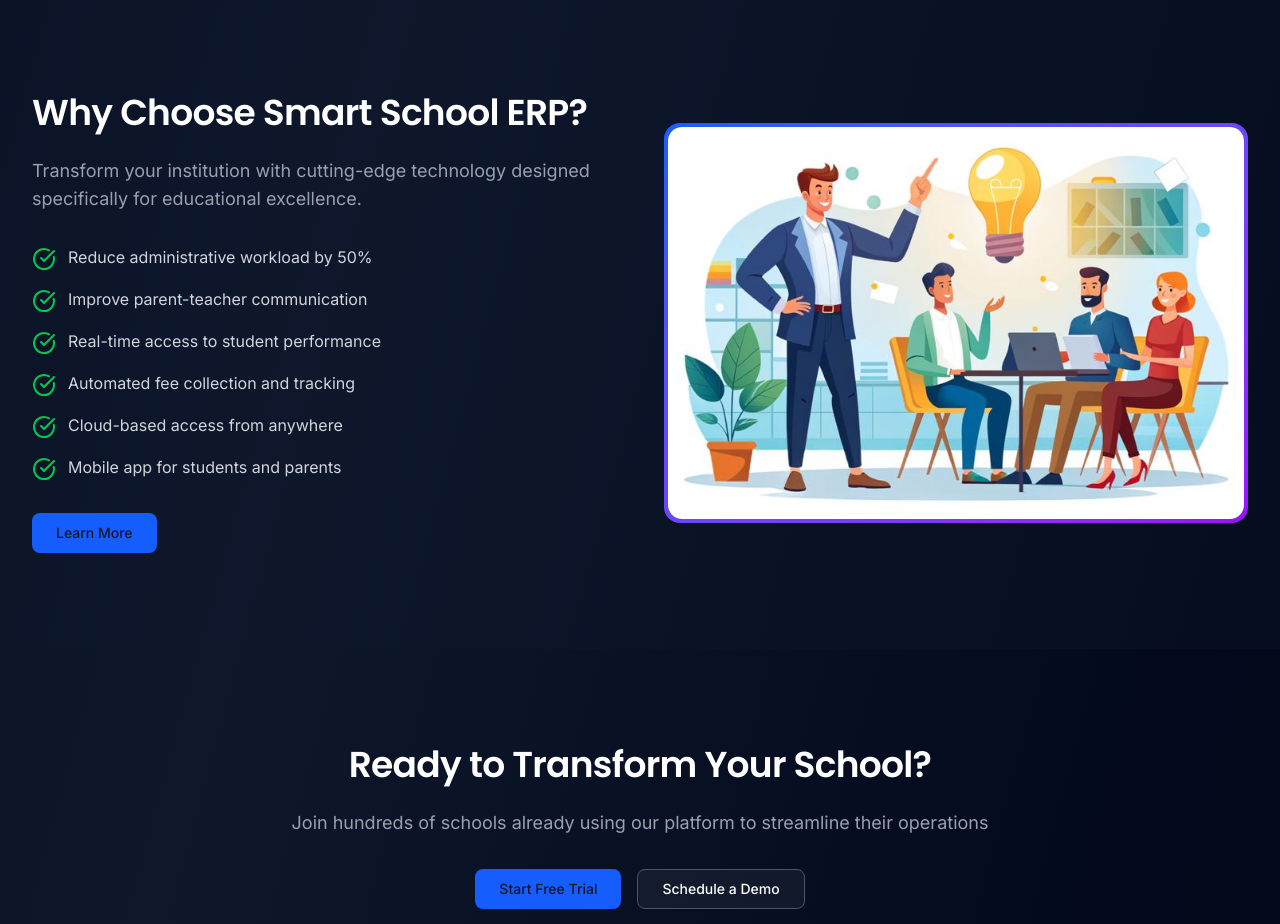
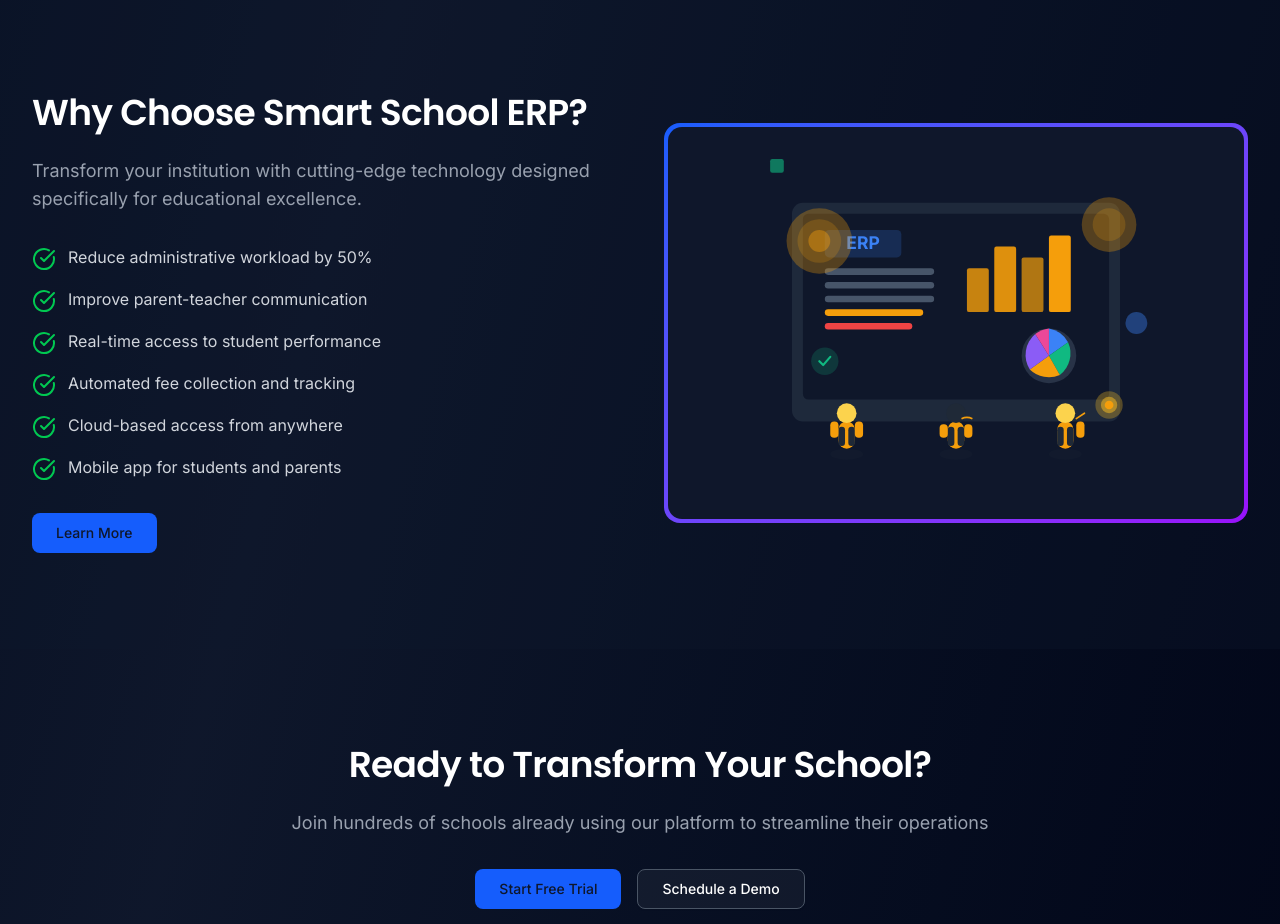
Before and after one commit to ujjwalsingh108/sms, a Next.js app: page / in a window 1280 px wide. Shown: the part 3240-4164 px from the top of the page. Built offline with nearby package versions, Linux system fonts and the light colour scheme; a web font is replaced by a local one.

Commit message:
added svg image to the home page

```diff
--- a/app/page.tsx
+++ b/app/page.tsx
@@ -351,15 +351,92 @@ export default function Home() {
               </Button>
             </div>
             <div className="relative h-[300px] sm:h-[400px] rounded-2xl overflow-hidden bg-gradient-to-br from-blue-600 to-purple-600 p-1">
-              <div className="h-full w-full bg-slate-900 rounded-xl flex items-center justify-center overflow-hidden">
-                <Image
-                  src="/image/sms-dashboard-img.jpg"
-                  alt="Smart School ERP Dashboard"
-                  width={800}
-                  height={400}
-                  className="object-cover w-full h-full"
-                  priority
-                />
+              <div className="h-full w-full bg-white dark:bg-slate-900 rounded-xl flex items-center justify-center p-4 sm:p-8">
+                <svg
+                  className="w-full h-full"
+                  viewBox="0 0 800 600"
+                  fill="none"
+                  xmlns="http://www.w3.org/2000/svg"
+                >
+                  {/* Main Monitor/Dashboard */}
+                  <rect x="100" y="80" width="600" height="400" rx="20" fill="#1E293B" />
+                  <rect x="120" y="100" width="560" height="340" rx="10" fill="#0F172A" />
+
+                  {/* ERP Text Header */}
+                  <rect x="160" y="130" width="140" height="50" rx="8" fill="#3B82F6" fillOpacity="0.2" />
+                  <text x="230" y="165" fontSize="32" fontWeight="bold" fill="#3B82F6" textAnchor="middle">ERP</text>
+
+                  {/* Dashboard Elements - Left Side */}
+                  <rect x="160" y="200" width="200" height="12" rx="6" fill="#475569" />
+                  <rect x="160" y="225" width="200" height="12" rx="6" fill="#475569" />
+                  <rect x="160" y="250" width="200" height="12" rx="6" fill="#475569" />
+                  <rect x="160" y="275" width="180" height="12" rx="6" fill="#F59E0B" />
+                  <rect x="160" y="300" width="160" height="12" rx="6" fill="#EF4444" />
+
+                  {/* Bar Chart */}
+                  <rect x="420" y="200" width="40" height="80" rx="4" fill="#F59E0B" fillOpacity="0.8" />
+                  <rect x="470" y="160" width="40" height="120" rx="4" fill="#F59E0B" fillOpacity="0.9" />
+                  <rect x="520" y="180" width="40" height="100" rx="4" fill="#F59E0B" fillOpacity="0.7" />
+                  <rect x="570" y="140" width="40" height="140" rx="4" fill="#F59E0B" fillOpacity="1" />
+
+                  {/* Pie Chart */}
+                  <circle cx="570" cy="360" r="50" fill="#64748B" fillOpacity="0.3" />
+                  <path d="M 570 310 A 50 50 0 0 1 605 335 L 570 360 Z" fill="#3B82F6" />
+                  <path d="M 605 335 A 50 50 0 0 1 590 395 L 570 360 Z" fill="#10B981" />
+                  <path d="M 590 395 A 50 50 0 0 1 535 385 L 570 360 Z" fill="#F59E0B" />
+                  <path d="M 535 385 A 50 50 0 0 1 545 320 L 570 360 Z" fill="#8B5CF6" />
+                  <path d="M 545 320 A 50 50 0 0 1 570 310 L 570 360 Z" fill="#EC4899" />
+
+                  {/* Decorative circles around monitor */}
+                  <circle cx="150" cy="150" r="60" fill="#F59E0B" fillOpacity="0.3" />
+                  <circle cx="150" cy="150" r="40" fill="#F59E0B" fillOpacity="0.2" />
+                  <circle cx="150" cy="150" r="20" fill="#F59E0B" fillOpacity="0.4" />
+
+                  <circle cx="680" cy="120" r="50" fill="#F59E0B" fillOpacity="0.3" />
+                  <circle cx="680" cy="120" r="30" fill="#F59E0B" fillOpacity="0.2" />
+
+                  {/* People Illustrations */}
+                  {/* Person 1 - Left */}
+                  <ellipse cx="200" cy="540" rx="30" ry="10" fill="#1E293B" fillOpacity="0.2" />
+                  <rect x="185" y="480" width="30" height="50" rx="15" fill="#F59E0B" />
+                  <circle cx="200" cy="465" r="18" fill="#FCD34D" />
+                  <rect x="185" y="490" width="12" height="35" rx="6" fill="#1F2937" />
+                  <rect x="203" y="490" width="12" height="35" rx="6" fill="#1F2937" />
+                  <rect x="170" y="480" width="15" height="30" rx="7" fill="#F59E0B" />
+                  <rect x="215" y="480" width="15" height="30" rx="7" fill="#F59E0B" />
+
+                  {/* Person 2 - Center */}
+                  <ellipse cx="400" cy="540" rx="30" ry="10" fill="#1E293B" fillOpacity="0.2" />
+                  <rect x="385" y="480" width="30" height="50" rx="15" fill="#F59E0B" />
+                  <circle cx="400" cy="465" r="18" fill="#1F2937" />
+                  <rect x="385" y="490" width="12" height="35" rx="6" fill="#1F2937" />
+                  <rect x="403" y="490" width="12" height="35" rx="6" fill="#1F2937" />
+                  <rect x="370" y="485" width="15" height="25" rx="7" fill="#F59E0B" />
+                  <rect x="415" y="485" width="15" height="25" rx="7" fill="#F59E0B" />
+                  <path d="M 410 475 Q 420 470 430 475" stroke="#F59E0B" strokeWidth="3" fill="none" />
+
+                  {/* Person 3 - Right */}
+                  <ellipse cx="600" cy="540" rx="30" ry="10" fill="#1E293B" fillOpacity="0.2" />
+                  <rect x="585" y="480" width="30" height="50" rx="15" fill="#F59E0B" />
+                  <circle cx="600" cy="465" r="18" fill="#FCD34D" />
+                  <rect x="585" y="490" width="12" height="35" rx="6" fill="#1F2937" />
+                  <rect x="603" y="490" width="12" height="35" rx="6" fill="#1F2937" />
+                  <rect x="620" y="480" width="15" height="30" rx="7" fill="#F59E0B" />
+                  <path d="M 620 475 L 635 465" stroke="#F59E0B" strokeWidth="3" strokeLinecap="round" />
+
+                  {/* Data Points/Connections */}
+                  <circle cx="680" cy="450" r="25" fill="#FBBF24" fillOpacity="0.3" />
+                  <circle cx="680" cy="450" r="15" fill="#FBBF24" fillOpacity="0.5" />
+                  <circle cx="680" cy="450" r="8" fill="#F59E0B" />
+
+                  {/* Floating Elements */}
+                  <rect x="60" cy="240" width="25" height="25" rx="4" fill="#10B981" fillOpacity="0.6" />
+                  <circle cx="730" cy="300" r="20" fill="#3B82F6" fillOpacity="0.4" />
+
+                  {/* Checkmark for success */}
+                  <circle cx="160" cy="370" r="25" fill="#10B981" fillOpacity="0.2" />
+                  <path d="M 150 370 L 157 377 L 170 362" stroke="#10B981" strokeWidth="4" strokeLinecap="round" strokeLinejoin="round" fill="none" />
+                </svg>
               </div>
             </div>
           </div>
```
Also changed, not shown: public/image/sms-dashboard-img.jpg (deleted).
